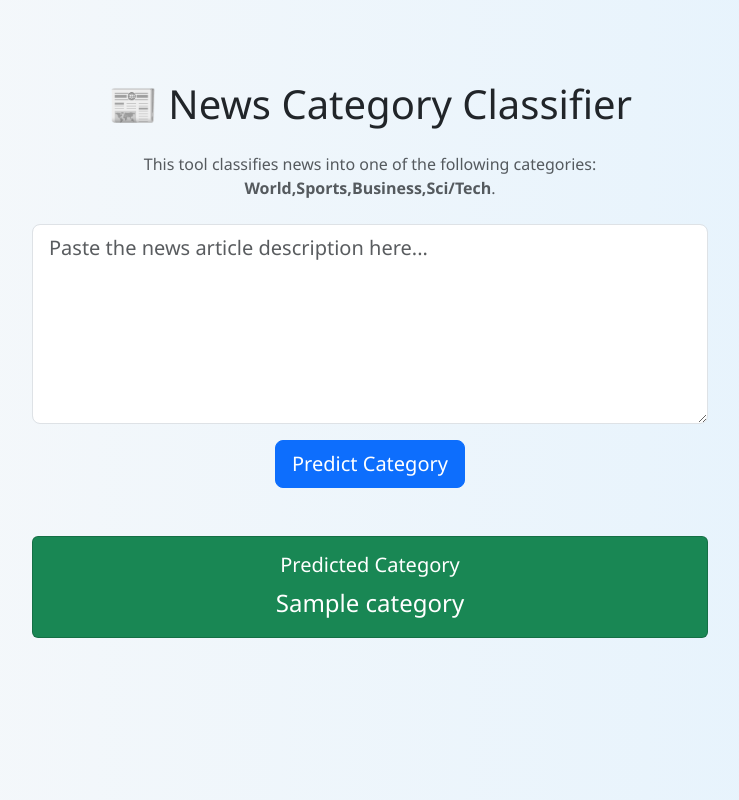
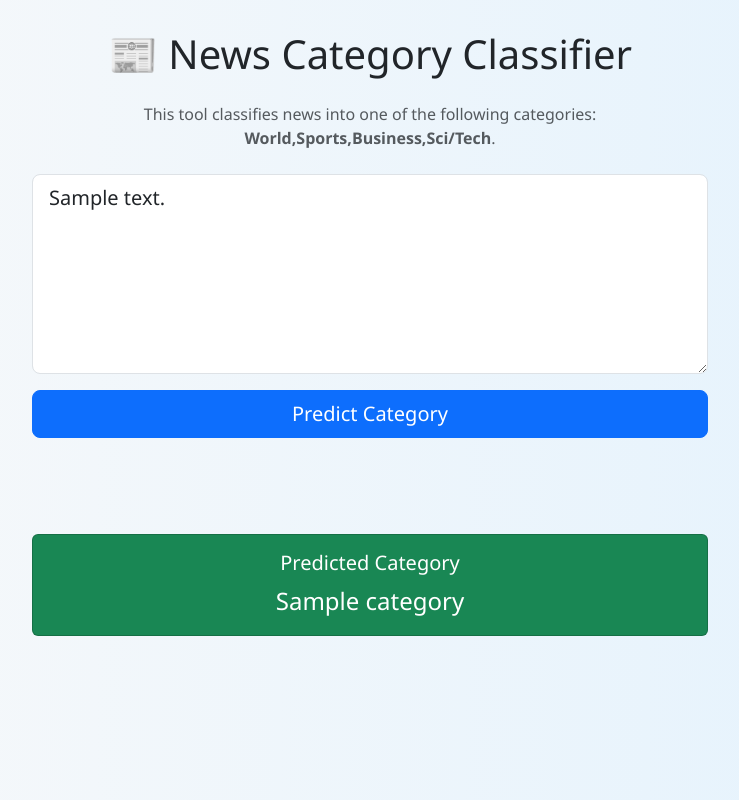
Before and after one commit to Akshayy24/News-Category-Classifier, a Flask app: template templates/index.html in a window 1280 px wide. Shown: the whole page, without its empty margins (270-1009 px from the left). Run offline with Flask 3, Linux system fonts and the light colour scheme; the template is opened without the code that fills it: most values are stand-ins (such as "Sample title", 1, 10 or a date in 2020); parts of the project's set-up code (start-up, migrations or seed data) failed here and were passed over.

Commit message:
Modified app.py and templates

```diff
--- a/app.py
+++ b/app.py
@@ -6,6 +6,7 @@ import string
 import nltk
 nltk.download('stopwords')
 from nltk.corpus import stopwords
+import re
 
 app=Flask(__name__)
 
@@ -27,13 +28,29 @@ def clean_text(text):
     text = ' '.join([word for word in text.split() if word not in stop_words])
     return text
 
+def check_special_char(text):
+    limit=2
+    special_chars = set(re.findall(r'[^\w\s]', text))  # get unique special characters
+    for char in special_chars:
+        pattern = rf'({re.escape(char)}[\s]*){{{limit},}}'
+        if re.search(pattern, text):
+            return True
+    return False
+
 @app.route('/', methods=['GET', 'POST'])
 def index():
     category = None
     error=None
+    description=''
     if request.method == 'POST':
         description = request.form['description']
-        word_count=len(description.strip().split())
+        spam_match=check_special_char(description)
+        if spam_match:
+            error="Please avoid using too much special characters"
+            return render_template('index.html', category=category,error=error,description=description)
+        words=re.sub(r'[^a-zA-Z\s]','',description)
+        words=words.strip().split()
+        word_count=len(words)
         if word_count<50:
             error="Please enter atleast 50 words"
         else:
@@ -41,7 +58,7 @@ def index():
             vect = vectorizer.transform([cleaned])
             prediction = model.predict(vect)[0]
             category = prediction
-    return render_template('index.html', category=category,error=error)
+    return render_template('index.html', category=category,error=error,description=description)
 
 if __name__ == '__main__':
     app.run(host='0.0.0.0', port=10000)
--- a/templates/index.html
+++ b/templates/index.html
@@ -10,8 +10,9 @@
             font-family: 'Segoe UI', sans-serif;
         }
         .container {
-            margin-top: 80px;
+            margin-top: 30px;
             max-width: 700px;
+            padding-bottom: 50px;
         }
         textarea {
             height: 200px;
@@ -27,9 +28,11 @@
     </p>
     <form method="post">
         <div class="form-group mb-3">
-            <textarea name="description" class="form-control form-control-lg" placeholder="Paste the news article description here..." required></textarea>
+            <textarea name="description" class="form-control form-control-lg" placeholder="Paste the news article description here..." required>{{description}}</textarea>
         </div>
-        <button type="submit" class="btn btn-primary btn-lg">Predict Category</button>
+        <div class="d-grid gap-2 d-md-block">
+            <button type="submit" class="btn btn-primary btn-lg w-100 w-md-auto mb-5">Predict Category</button>
+        </div>
     </form>
     {% if error %}
             <p style="color: red;">{{ error }}</p>
```
